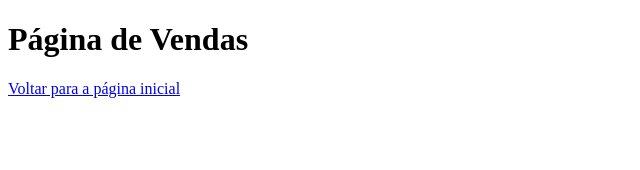
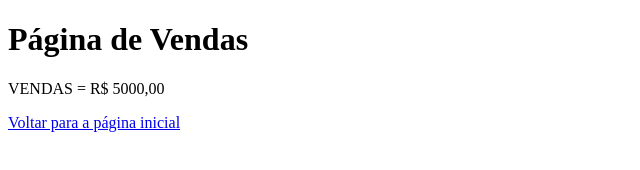
Before and after one commit to jvbiispo/aulagithub, a plain HTML site: page vendas.html in a window 1280 px wide. Shown: the whole page, without its empty margins (0-640 px from the left). Drawn offline with Linux system fonts and the light colour scheme.

Commit message:
Acresentado valor das vendas

```diff
--- a/vendas.html
+++ b/vendas.html
@@ -8,6 +8,7 @@
 </head>
 <body>
     <h1>Página de Vendas</h1>
+    <p> VENDAS = R$ 5000,00 </p>
     <a href="index.html">Voltar para a página inicial</a>
 </body>
 </html>
```
